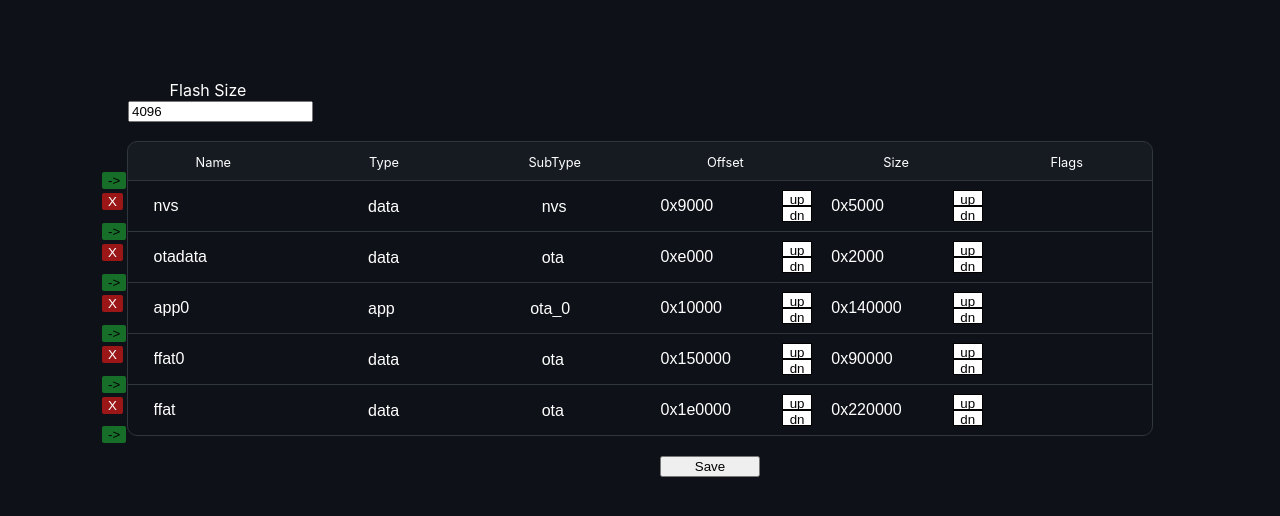
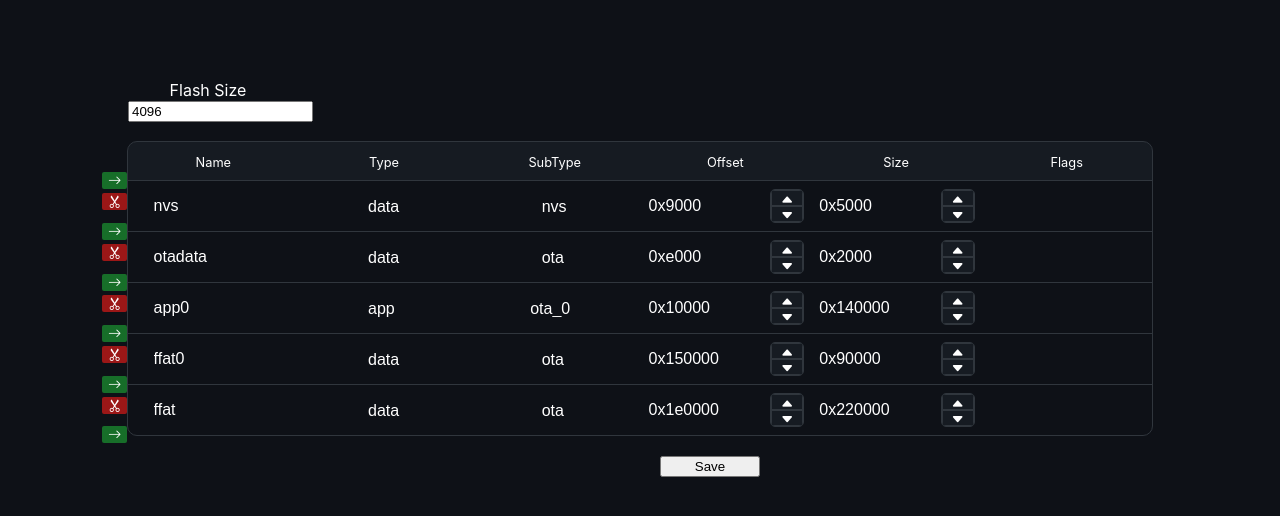
Before and after one commit to platevoltage/esp32-partition-calculator, a React (Create React App) app: page / in a window 1280 px wide. Shown: the top 516 px of the page. Built offline with nearby package versions, Linux system fonts and the light colour scheme.

Commit message:
restyled up-down

```diff
--- a/package.json
+++ b/package.json
@@ -11,6 +11,7 @@
     "@types/papaparse": "^5.3.7",
     "@types/react": "^18.0.28",
     "@types/react-dom": "^18.0.11",
+    "bootstrap-icons": "^1.10.3",
     "papaparse": "^5.4.0",
     "react": "^18.2.0",
     "react-dom": "^18.2.0",
--- a/src/App.tsx
+++ b/src/App.tsx
@@ -1,6 +1,7 @@
 import { useState } from 'react';
 import './App.css';
 import Table from './components/Table';
+import "bootstrap-icons/font/bootstrap-icons.css";
 
 
 function App() {
--- a/src/components/Row.tsx
+++ b/src/components/Row.tsx
@@ -30,12 +30,12 @@ export default function Row({table, setTable, i}: Props) {
         <button className="add" onClick={() => {
             table.splice( i, 0, blankPartition );
             setTable( [ ...table ] );
-        }}>-&gt;</button>
+        }}><i className="bi bi-arrow-right"></i></button>
 
         <button className="remove" onClick={() => {
             table.splice( i, 1);
             setTable( [ ...table ] );
-        }}>X</button>
+        }}><i className="bi bi-scissors"></i></button>
 
 
         <div className="column">
@@ -103,11 +103,11 @@ export default function Row({table, setTable, i}: Props) {
                 <button onClick={() => {
                     table[i].offset+= 4096;
                     setTable([...table]);
-                }}>up</button>
+                }}><i className="bi bi-caret-up-fill"></i></button>
                 <button onClick={() => {
                     table[i].offset-= 4096;
                     setTable([...table]);
-                }}>dn</button>
+                }}><i className="bi bi-caret-down-fill"></i></button>
             </div>
         </div>
 
@@ -121,11 +121,11 @@ export default function Row({table, setTable, i}: Props) {
                 <button onClick={() => {
                     table[i].size+= 4096;
                     setTable([...table]);
-                }}>up</button>
+                }}><i className="bi bi-caret-up-fill"></i></button>
                 <button onClick={() => {
                     table[i].size-= 4096;
                     setTable([...table]);
-                }}>dn</button>
+                }}><i className="bi bi-caret-down-fill"></i></button>
             </div>
         </div>
 
--- a/src/components/Table.css
+++ b/src/components/Table.css
@@ -71,7 +71,8 @@ select {
     left: -26px;
     top: -.7em;
     background-color: #176e29;
-    border-radius: 2px
+    border-radius: 2px;
+    color: inherit;
 }
 
 .add-bottom {
@@ -99,15 +100,21 @@ select {
     display: flex;
     flex-direction: column;
     justify-content: center;
-    width: 10px;
+    /* width: 10px; */
+    height: 2em;
+    margin-top: .5em;
     /* background-color: #e9d8d8; */
+    border-radius: 5px;
+    border: 1px solid #30363d;
+    overflow: hidden;
 }
 
 .up-down button {
     height: 16px;
-    width: 30px;
-    background-color: #ffffff;
-    border: 1px solid #000000;
+    width: 2.4em;
+    background-color: #161b22;
+    border: .5px solid #30363d;
+    color: inherit;
 }
 
 .save {
--- a/src/components/Table.tsx
+++ b/src/components/Table.tsx
@@ -108,7 +108,7 @@ export default function Table({flashSize}: Props) {
             <button className="add add-bottom" onClick={() => {
             table.splice( table.length, 0, blankPartition );
             setTable( [ ...table ] );
-            }}>-&gt;</button>
+            }}><i className="bi bi-arrow-right"></i></button>
 
             <button className="save" onClick={() => {
                 const _table = [];
```
